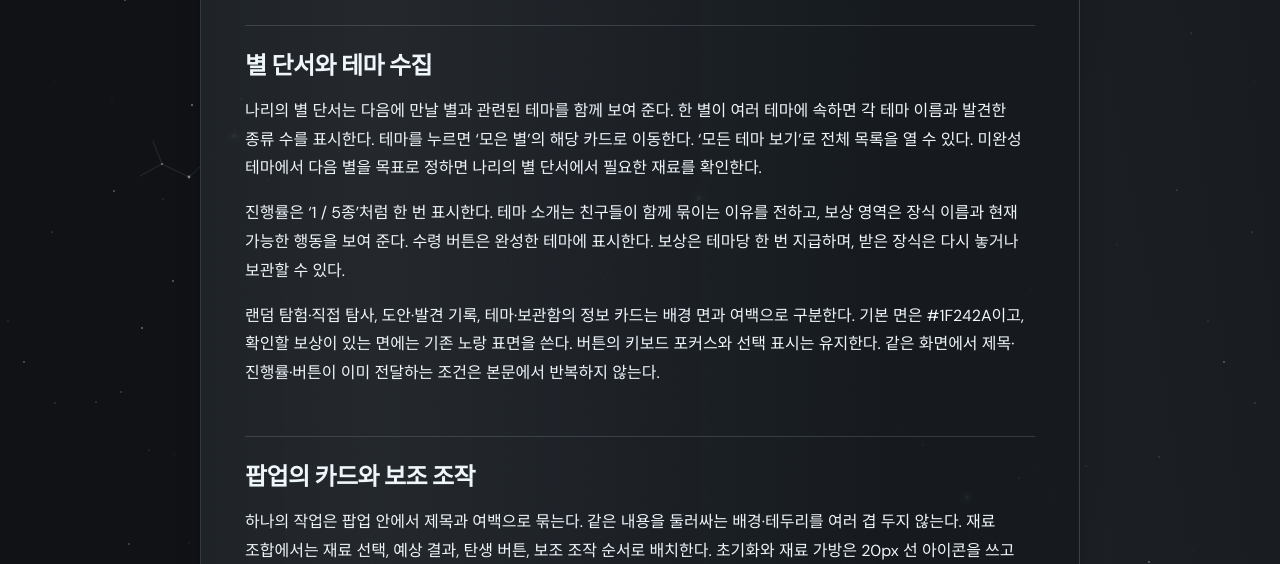
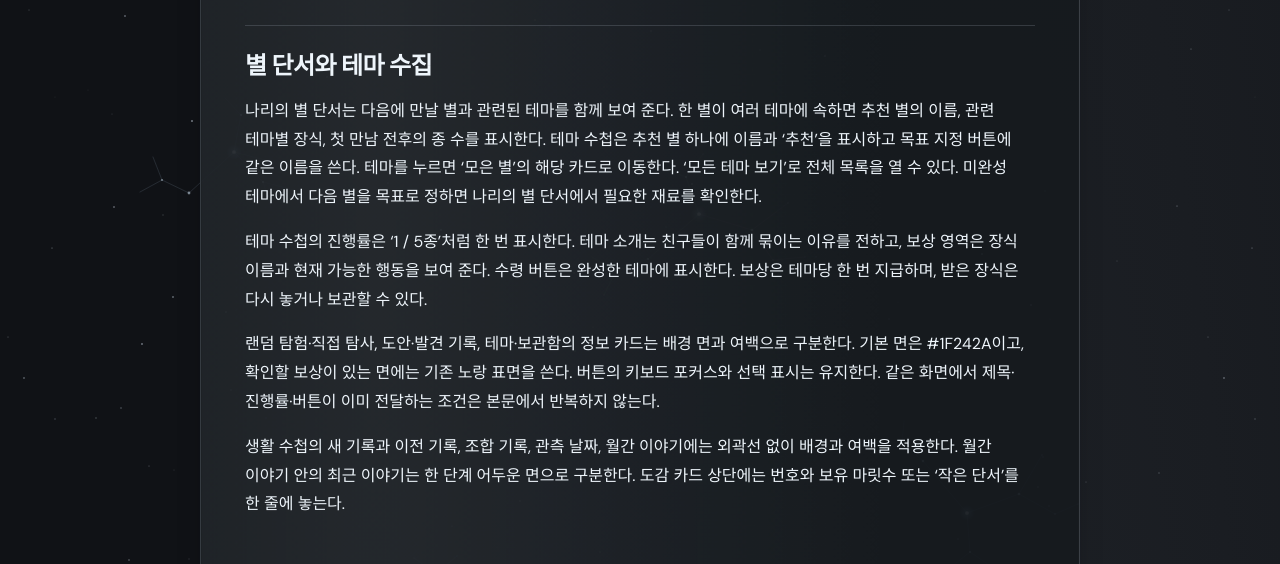
Before and after one commit to crazyjamy/lmmwiki, a plain HTML site: page docs/wiki/design-guide.html in a window 1280 px wide. Shown: the part 236-800 px from the top of the page. Drawn offline with Linux system fonts and the light colour scheme.

Commit message:
테마 추천과 정보 카드 디자인 기준 갱신

```diff
--- a/docs/wiki/design-guide.html
+++ b/docs/wiki/design-guide.html
@@ -17,19 +17,24 @@
 <p><a id="theme-clues"></a></p>
 <h2 id="별-단서와-테마-수집">별 단서와 테마 수집</h2>
 <p>나리의 별 단서는 다음에 만날 별과 관련된 테마를 함께 보여 준다. 한
-별이 여러 테마에 속하면 각 테마 이름과 발견한 종류 수를 표시한다. 테마를
-누르면 ‘모은 별’의 해당 카드로 이동한다. ‘모든 테마 보기’로 전체 목록을
-열 수 있다. 미완성 테마에서 다음 별을 목표로 정하면 나리의 별 단서에서
-필요한 재료를 확인한다.</p>
-<p>진행률은 ‘1 / 5종’처럼 한 번 표시한다. 테마 소개는 친구들이 함께
-묶이는 이유를 전하고, 보상 영역은 장식 이름과 현재 가능한 행동을 보여
-준다. 수령 버튼은 완성한 테마에 표시한다. 보상은 테마당 한 번 지급하며,
-받은 장식은 다시 놓거나 보관할 수 있다.</p>
+별이 여러 테마에 속하면 추천 별의 이름, 관련 테마별 장식, 첫 만남 전후의
+종 수를 표시한다. 테마 수첩은 추천 별 하나에 이름과 ‘추천’을 표시하고
+목표 지정 버튼에 같은 이름을 쓴다. 테마를 누르면 ‘모은 별’의 해당 카드로
+이동한다. ‘모든 테마 보기’로 전체 목록을 열 수 있다. 미완성 테마에서
+다음 별을 목표로 정하면 나리의 별 단서에서 필요한 재료를 확인한다.</p>
+<p>테마 수첩의 진행률은 ‘1 / 5종’처럼 한 번 표시한다. 테마 소개는
+친구들이 함께 묶이는 이유를 전하고, 보상 영역은 장식 이름과 현재 가능한
+행동을 보여 준다. 수령 버튼은 완성한 테마에 표시한다. 보상은 테마당 한
+번 지급하며, 받은 장식은 다시 놓거나 보관할 수 있다.</p>
 <p>랜덤 탐험·직접 탐사, 도안·발견 기록, 테마·보관함의 정보 카드는 배경
 면과 여백으로 구분한다. 기본 면은 #1F242A이고, 확인할 보상이 있는 면에는
 기존 노랑 표면을 쓴다. 버튼의 키보드 포커스와 선택 표시는 유지한다. 같은
 화면에서 제목·진행률·버튼이 이미 전달하는 조건은 본문에서 반복하지
 않는다.</p>
+<p>생활 수첩의 새 기록과 이전 기록, 조합 기록, 관측 날짜, 월간
+이야기에는 외곽선 없이 배경과 여백을 적용한다. 월간 이야기 안의 최근
+이야기는 한 단계 어두운 면으로 구분한다. 도감 카드 상단에는 번호와 보유
+마릿수 또는 ‘작은 단서’를 한 줄에 놓는다.</p>
 <p><a id="popup-layout"></a></p>
 <h2 id="팝업의-카드와-보조-조작">팝업의 카드와 보조 조작</h2>
 <p>하나의 작업은 팝업 안에서 제목과 여백으로 묶는다. 같은 내용을
```
Also changed, not shown: docs/index.html (+2 -1 lines), docs/wiki/log.html (+7 -0 lines), docs/wiki/sources.html (+5 -0 lines), 4 other files.
